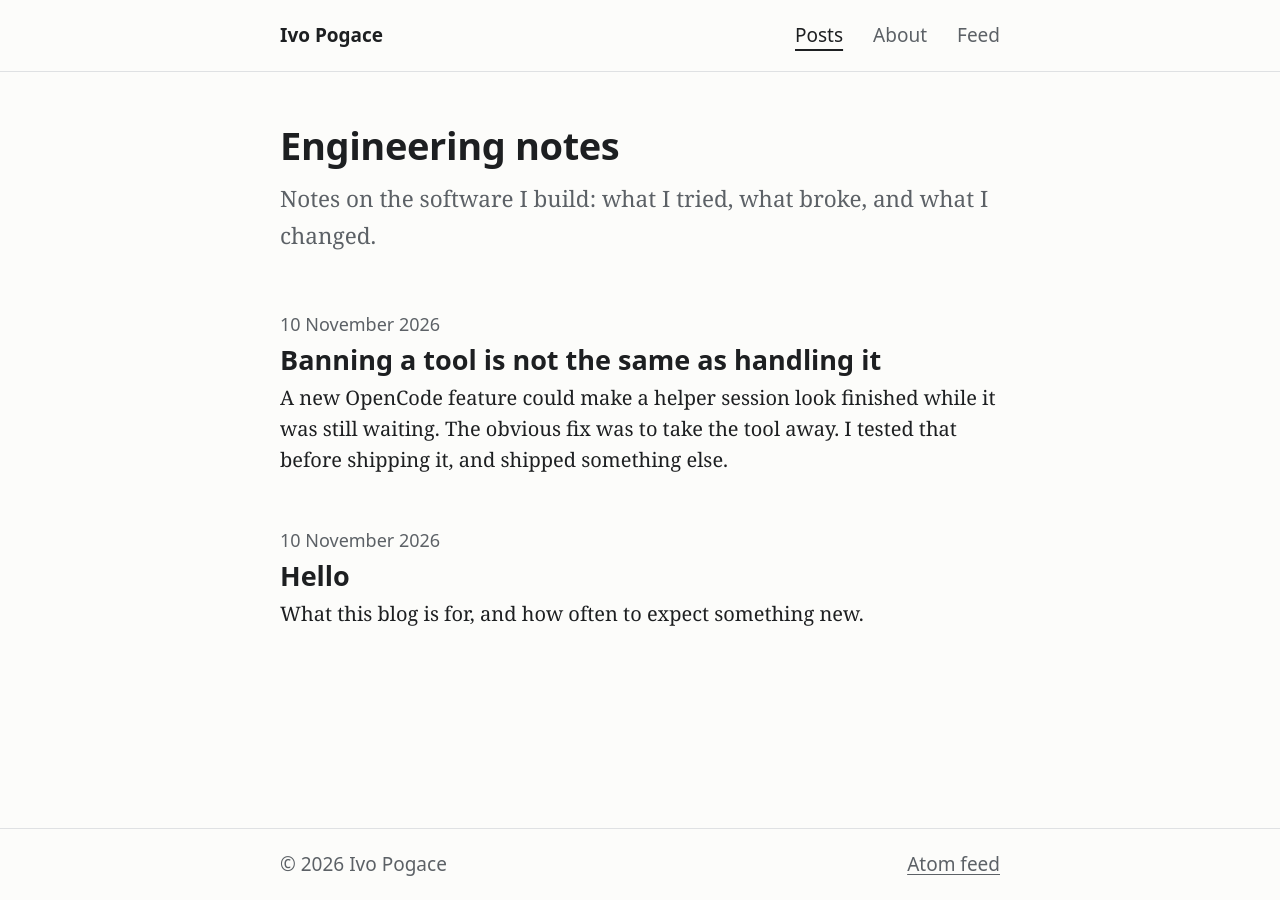
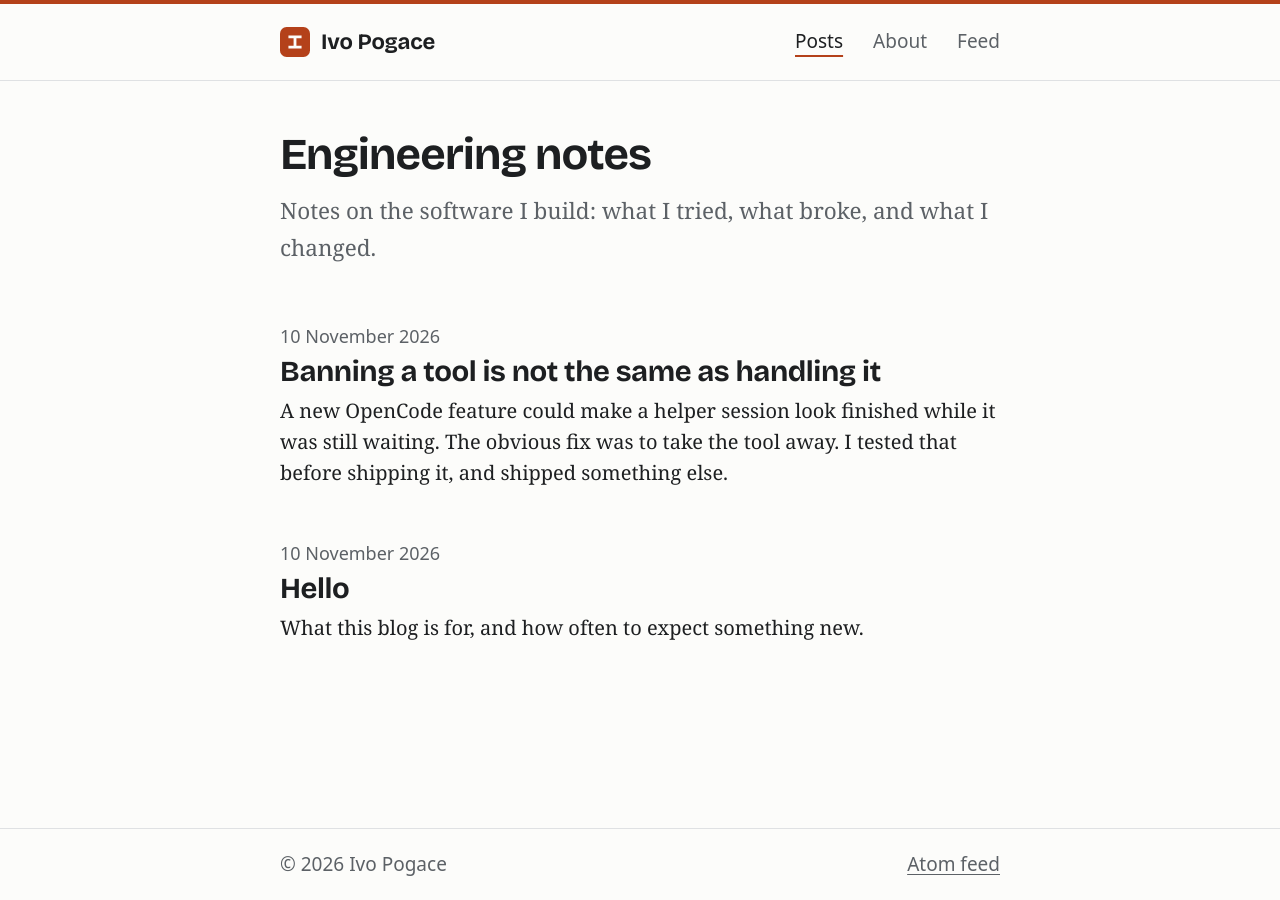
Before and after one commit to ivopogace/blog, a Jekyll site: the page built from index.html, in a window 1280 px wide. Built offline with Jekyll 4.4.1, drawn with Linux system fonts in a browser that asks for light colours.

Commit message:
Give the blog a visual identity and preview images for shared links (#5)
* Give the blog a visual identity and preview images for shared links

- Accent colour (rust) for links, the header mark, the top rule, list
  markers and blockquotes, with a lighter tone for the dark theme.
- Headings and the site name are set in Bricolage Grotesque, served from
  this site (SIL Open Font License). Body text is unchanged.
- The header shows the favicon mark next to the name.
- Each post gets a 1200x630 preview card in assets/og, made by
  tools/og-cards.js; pages without one use a site card.
- README, the blog-post skill and the CI check cover the new files.

Co-Authored-By: Claude Fable 5.2 <noreply@anthropic.com>
Claude-Session: https://claude.ai/code/session_0138xCuBZqNUBwP9TASzAZgc

* Strip quotes and trailing comments when the card script reads settings

A quoted title, tagline, url or baseurl in _config.yml, or a quoted post
title, no longer puts the quote marks on the preview cards.

Co-Authored-By: Claude Fable 5.2 <noreply@anthropic.com>
Claude-Session: https://claude.ai/code/session_0138xCuBZqNUBwP9TASzAZgc

---------

Co-authored-by: Claude <noreply@anthropic.com>

```diff
--- a/_config.yml
+++ b/_config.yml
@@ -34,6 +34,7 @@ exclude:
   - Gemfile
   - Gemfile.lock
   - vendor
+  - tools
 
 # Every file in _posts uses the post layout, so posts need no `layout:` line.
 defaults:
--- a/_layouts/default.html
+++ b/_layouts/default.html
@@ -21,8 +21,25 @@
   {%- else %}
   <meta property="og:type" content="website">
   {%- endif %}
-  <meta name="twitter:card" content="summary">
+  {%- comment %} A post's card is assets/og/<slug>.png, made by tools/og-cards.js.
+      A post without one falls back to the site card. {% endcomment %}
+  {%- assign og_image = "/assets/og/default.png" %}
+  {%- assign og_alt = site.title | append: ": " | append: site.tagline %}
+  {%- if page.collection == "posts" %}
+    {%- assign og_candidate = "/assets/og/" | append: page.slug | append: ".png" %}
+    {%- assign og_found = site.static_files | where: "path", og_candidate | first %}
+    {%- if og_found %}
+      {%- assign og_image = og_candidate %}
+      {%- assign og_alt = page.title | append: ", a post by " | append: site.author %}
+    {%- endif %}
+  {%- endif %}
+  <meta property="og:image" content="{{ og_image | absolute_url }}">
+  <meta property="og:image:width" content="1200">
+  <meta property="og:image:height" content="630">
+  <meta property="og:image:alt" content="{{ og_alt | escape }}">
+  <meta name="twitter:card" content="summary_large_image">
   <link rel="canonical" href="{{ page.url | absolute_url }}">
+  <link rel="preload" href="{{ '/assets/fonts/bricolage-grotesque-latin-wght-normal.woff2' | relative_url }}" as="font" type="font/woff2" crossorigin>
   <link rel="stylesheet" href="{{ '/assets/css/style.css' | relative_url }}">
   <link rel="icon" href="{{ '/assets/favicon.svg' | relative_url }}" type="image/svg+xml">
   {% feed_meta %}
@@ -31,7 +48,10 @@
   <a class="skip" href="#main">Skip to content</a>
   <header class="site-header">
     <div class="wrap">
-      <a class="site-title" href="{{ '/' | relative_url }}">{{ site.title | escape }}</a>
+      <a class="site-title" href="{{ '/' | relative_url }}">
+        <svg class="mark" viewBox="0 0 32 32" aria-hidden="true" focusable="false"><rect width="32" height="32" rx="7"/><path d="M9 9h14v3H17.5v8H23v3H9v-3h5.5v-8H9z"/></svg>
+        {{ site.title | escape }}
+      </a>
       <nav aria-label="Site">
         <a href="{{ '/' | relative_url }}"{% if page.url == "/" %} aria-current="page"{% endif %}>Posts</a>
         <a href="{{ '/about/' | relative_url }}"{% if page.url == "/about/" %} aria-current="page"{% endif %}>About</a>
--- a/assets/css/style.css
+++ b/assets/css/style.css
@@ -1,10 +1,30 @@
-/* Light and dark follow the system setting. No web fonts, no JavaScript. */
+/* Light and dark follow the system setting. No JavaScript. One web font, for
+   headings only, served from this site (assets/fonts, SIL Open Font License). */
+@font-face {
+  font-family: "Bricolage Grotesque";
+  font-style: normal;
+  font-weight: 200 800;
+  font-display: swap;
+  src: url("../fonts/bricolage-grotesque-latin-wght-normal.woff2") format("woff2");
+  unicode-range: U+0000-00FF,U+0131,U+0152-0153,U+02BB-02BC,U+02C6,U+02DA,U+02DC,U+0304,U+0308,U+0329,U+2000-206F,U+20AC,U+2122,U+2191,U+2193,U+2212,U+2215,U+FEFF,U+FFFD;
+}
+/* Only downloaded when a heading uses a character outside basic Latin. */
+@font-face {
+  font-family: "Bricolage Grotesque";
+  font-style: normal;
+  font-weight: 200 800;
+  font-display: swap;
+  src: url("../fonts/bricolage-grotesque-latin-ext-wght-normal.woff2") format("woff2");
+  unicode-range: U+0100-02BA,U+02BD-02C5,U+02C7-02CC,U+02CE-02D7,U+02DD-02FF,U+0304,U+0308,U+0329,U+1D00-1DBF,U+1E00-1E9F,U+1EF2-1EFF,U+2020,U+20A0-20AB,U+20AD-20C0,U+2113,U+2C60-2C7F,U+A720-A7FF;
+}
+
 :root {
   --bg: #fcfcfa;
   --fg: #1d1f21;
   --muted: #5c6166;
   --rule: #dfe1e3;
-  --link: #1f4e79;
+  --accent: #b4411a;
+  --link: var(--accent);
   --code-bg: #f1f2f0;
   --draft: #8a4b00;
   --hl-comment: #5f6871;
@@ -14,6 +34,7 @@
   --hl-name: #1f4e79;
   --hl-del: #b31d28;
   --serif: Charter, "Bitstream Charter", "Sitka Text", Cambria, Georgia, serif;
+  --display: "Bricolage Grotesque", system-ui, -apple-system, "Segoe UI", Roboto, "Helvetica Neue", Arial, sans-serif;
   --sans: system-ui, -apple-system, "Segoe UI", Roboto, "Helvetica Neue", Arial, sans-serif;
   --mono: ui-monospace, SFMono-Regular, "SF Mono", Menlo, Consolas, "Liberation Mono", monospace;
 }
@@ -24,7 +45,7 @@
     --fg: #dcdfe3;
     --muted: #9aa1a8;
     --rule: #30353b;
-    --link: #8fc1f0;
+    --accent: #f29b72;
     --code-bg: #1f2327;
     --draft: #e5a653;
     --hl-comment: #8b949e;
@@ -63,7 +84,9 @@ body {
   flex-direction: column;
   min-height: 100vh;
   min-height: 100dvh;
+  border-top: 4px solid var(--accent);
 }
+::selection { background: color-mix(in srgb, var(--accent) 25%, transparent); }
 
 .wrap {
   max-width: 38.5rem; /* 720px of text on wide screens, about 77 characters per line */
@@ -84,16 +107,30 @@ a:hover { text-decoration-thickness: 2px; }
   font-size: 0.95rem;
 }
 .site-header { border-bottom: 1px solid var(--rule); }
+.site-header .wrap { align-items: center; }
+.site-footer .wrap { align-items: baseline; }
 .site-header .wrap, .site-footer .wrap {
   display: flex;
   flex-wrap: wrap;
-  align-items: baseline;
   justify-content: space-between;
   gap: 0.25rem 1.5rem;
   padding-top: 1rem;
   padding-bottom: 1rem;
 }
-.site-title { font-weight: 700; color: var(--fg); text-decoration: none; }
+.site-title {
+  display: inline-flex;
+  align-items: center;
+  gap: 0.55rem;
+  font-family: var(--display);
+  font-size: 1.1rem;
+  font-weight: 700;
+  letter-spacing: -0.01em;
+  color: var(--fg);
+  text-decoration: none;
+}
+.mark { width: 1.5rem; height: 1.5rem; flex: none; }
+.mark rect { fill: var(--accent); }
+.mark path { fill: var(--bg); }
 /* The padding makes each link a taller, wider target for a finger; the
    negative margin keeps the header the same height as before. */
 .site-title, .site-header nav a, .site-footer a {
@@ -106,6 +143,7 @@ a:hover { text-decoration-thickness: 2px; }
 .site-header nav a[aria-current="page"] {
   color: var(--fg);
   text-decoration: underline;
+  text-decoration-color: var(--accent);
   text-decoration-thickness: 2px;
   text-underline-offset: 0.35em;
 }
@@ -119,12 +157,14 @@ main.wrap > :last-child, .prose > :last-child, .post-list li:last-child { margin
 
 /* Headings */
 h1, h2, h3, h4 {
-  font-family: var(--sans);
-  line-height: 1.25;
+  font-family: var(--display);
+  font-weight: 700;
+  letter-spacing: -0.015em;
+  line-height: 1.2;
   text-wrap: balance;
 }
-h1 { font-size: 1.9rem; margin: 0 0 0.5rem; letter-spacing: -0.01em; }
-.prose h2 { font-size: 1.35rem; margin: 2.25rem 0 0.5rem; }
+h1 { font-size: 2.2rem; line-height: 1.1; margin: 0 0 0.6rem; letter-spacing: -0.025em; }
+.prose h2 { font-size: 1.4rem; margin: 2.25rem 0 0.5rem; }
 .prose h3 { font-size: 1.1rem; margin: 1.75rem 0 0.5rem; }
 
 .meta, .post-list time {
@@ -151,9 +191,9 @@ h1 { font-size: 1.9rem; margin: 0 0 0.5rem; letter-spacing: -0.01em; }
   font-size: 0.95rem;
   line-height: 1.35;
 }
-.post-nav a { color: var(--fg); text-decoration: none; font-weight: 600; }
+.post-nav a { color: var(--fg); text-decoration: none; font-family: var(--display); font-size: 1.05rem; font-weight: 700; }
 .post-nav a:hover { color: var(--link); text-decoration: underline; }
-.post-nav span { display: block; color: var(--muted); font-size: 0.85rem; font-weight: 400; margin-bottom: 0.2rem; }
+.post-nav span { display: block; font-family: var(--sans); color: var(--muted); font-size: 0.85rem; font-weight: 400; margin-bottom: 0.2rem; }
 .post-nav .older { grid-column: 2; text-align: right; }
 
 /* Index */
@@ -161,7 +201,7 @@ h1 { font-size: 1.9rem; margin: 0 0 0.5rem; letter-spacing: -0.01em; }
 .post-list p:not(.draft) { font-size: 1rem; line-height: 1.55; }
 .post-list { list-style: none; margin: 0; padding: 0; }
 .post-list li { margin: 0 0 2.25rem; }
-.post-list h2 { font-size: 1.35rem; margin: 0.1rem 0 0.25rem; }
+.post-list h2 { font-size: 1.45rem; margin: 0.1rem 0 0.25rem; }
 .post-list h2 a { color: var(--fg); text-decoration: none; }
 .post-list h2 a:hover { color: var(--link); text-decoration: underline; }
 .post-list p { margin: 0; }
@@ -172,6 +212,7 @@ h1 { font-size: 1.9rem; margin: 0 0 0.5rem; letter-spacing: -0.01em; }
 }
 .prose ul, .prose ol { padding-left: 1.4rem; }
 .prose li { margin-bottom: 0.4rem; }
+.prose li::marker { color: var(--accent); font-family: var(--sans); font-weight: 600; }
 .prose li > ul, .prose li > ol { margin: 0.4rem 0 0; }
 .prose img, .prose video { max-width: 100%; height: auto; }
 .prose hr { border: 0; border-top: 1px solid var(--rule); margin: 2.5rem 0; }
@@ -179,7 +220,7 @@ h1 { font-size: 1.9rem; margin: 0 0 0.5rem; letter-spacing: -0.01em; }
   margin-left: 0;
   margin-right: 0;
   padding-left: 1rem;
-  border-left: 3px solid var(--rule);
+  border-left: 3px solid var(--accent);
   color: var(--muted);
 }
 .prose blockquote > :last-child { margin-bottom: 0; }
@@ -245,7 +286,7 @@ pre code { font-size: inherit; background: none; padding: 0; }
 
 @media (max-width: 30rem) {
   body { font-size: 1.0625rem; }
-  h1 { font-size: 1.6rem; }
+  h1 { font-size: 1.8rem; }
   main.wrap { padding-top: 1.75rem; }
   /* Let a small table wrap to the screen before it has to scroll sideways. */
   .prose table { font-size: 0.875rem; }
@@ -257,5 +298,5 @@ pre code { font-size: inherit; background: none; padding: 0; }
 
 @media print {
   .site-header nav, .site-footer, .back, .post-nav, .skip { display: none; }
-  body { display: block; min-height: 0; background: #fff; color: #000; }
+  body { display: block; min-height: 0; background: #fff; color: #000; border-top: 0; }
 }
```
Also changed, not shown: tools/og-cards.js (added, +80 -0 lines), .claude/skills/blog-post/SKILL.md, .github/workflows/pages.yml, README.md, assets/favicon.svg, assets/fonts/LICENSE.txt (added), assets/fonts/bricolage-grotesque-latin-ext-wght-normal.woff2 (added), assets/fonts/bricolage-grotesque-latin-wght-normal.woff2 (added), assets/og/banning-a-tool-is-not-handling-it.png (added), assets/og/default.png (added), assets/og/hello.png (added).
